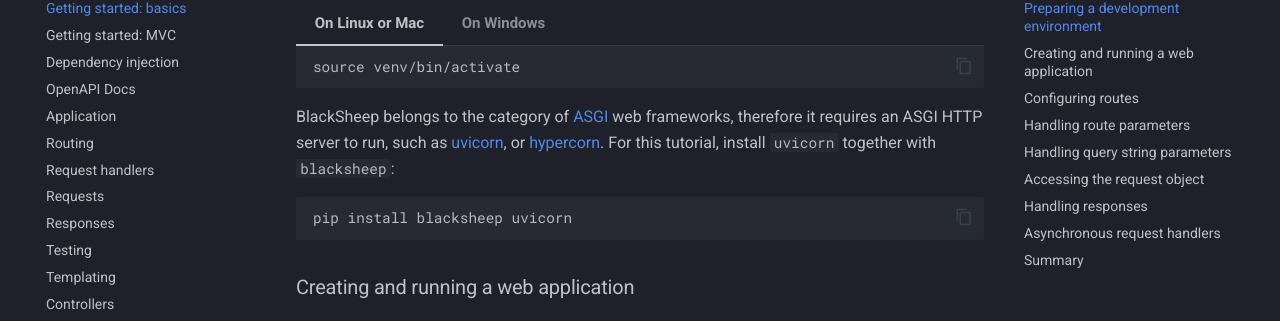
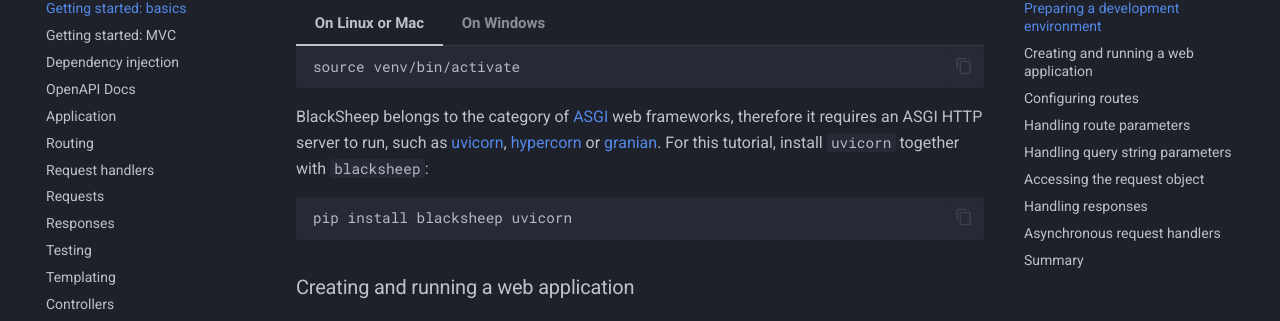
Before and after one commit to Neoteroi/BlackSheep-Docs, an MkDocs documentation site: the page built from docs/getting-started.md, in a window 1280 px wide and 900 px high, scrolled down 732 px. Shown: the part 127-448 px from the top of the window. Built offline with MkDocs 1.6.1 and Material for MkDocs 9.7.7, drawn with Linux system fonts in a browser that asks for light colours; comment, search, counter and statistics services are not loaded.

Commit message:
Add Granian mention in server options

````diff
--- a/docs/getting-started.md
+++ b/docs/getting-started.md
@@ -44,9 +44,10 @@
 BlackSheep belongs to the category of
 [ASGI](https://asgi.readthedocs.io/en/latest/) web frameworks, therefore it
 requires an ASGI HTTP server to run, such as
-[uvicorn](http://www.uvicorn.org/), or
-[hypercorn](https://pgjones.gitlab.io/hypercorn/). For this tutorial, install
-`uvicorn` together with `blacksheep`:
+[uvicorn](http://www.uvicorn.org/),
+[hypercorn](https://pgjones.gitlab.io/hypercorn/) or
+[granian](https://github.com/emmett-framework/granian).
+For this tutorial, install `uvicorn` together with `blacksheep`:
 
 ```bash
 pip install blacksheep uvicorn
````
Also changed, not shown: docs/asgi.md (+3 -2 lines), docs/websocket.md (+3 -2 lines).
